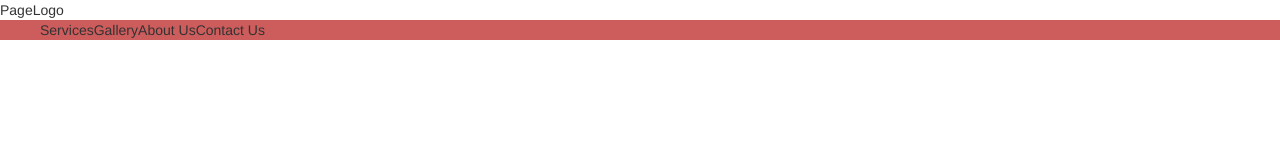
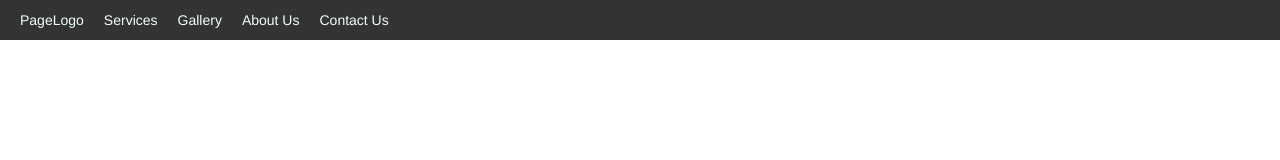
Before and after one commit to alherz/JS-Practice, a plain HTML site: page index.html in a window 1280 px wide. Drawn offline with nearby package versions, Linux system fonts and the light colour scheme.

Commit message:
Add files via upload

```diff
--- a/css/cssMain.css
+++ b/css/cssMain.css
@@ -1,8 +1,32 @@
-header ul {
-    background-color: indianred;
+header{
+    background-color: #333;
+    color: azure;
+    margin: 0px;
+    padding: 0px;
 }
-header li {
+
+header * {
+    margin: 0px;
+    padding: 10px 10px 10px 10px;
+}
+
+#headerLogoText {
+
+}
+
+ul {
     display: inline-block;
+    padding: 0px;
+}
+li {
+    display: inline-block;
+}
+li:hover{
+    background-color: #5e5e5e;
+}
+
+#headerLogoText{
+
 }
 
 .dropdown-content {
@@ -14,6 +38,8 @@ header li {
     z-index: 1;
     /*height: 200px;*/
     width: 200px;
+    margin-top: 10px;
+    margin-left: -10px;
 }
 
 .dropdown-content a {
--- a/index.html
+++ b/index.html
@@ -14,6 +14,8 @@
 
     <link rel="stylesheet" href="css/cssMain.css">
 
+    <script rel="script" src="js/fakeBackEnd.js"></script>
+
     <script rel="script" src="js/headerTemplate.js"></script>
 
     <script rel="script" src="js/jsMain.js"></script>
--- a/js/fakeBackEnd.js
+++ b/js/fakeBackEnd.js
@@ -20,7 +20,7 @@ function headerNavBarLinkValues(navName) {
     // array Position Counter
     var x = 0;
 
-    if (navName == productLink){
+    if (navName == servicesLink){
 
         for(var i = 0; i < navServiceLinkList.length; i++){
             if(i % 2 == 0 || i == 0){
@@ -31,7 +31,7 @@ function headerNavBarLinkValues(navName) {
             }
             //console.log("create product list loop fired!");
         }
-    } else if (navName == aboutLink){
+    } else if (navName == galleryLink){
         for(var i = 0; i < navGalleryLinkList.length; i++){
             if(i % 2 == 0 || i == 0){
                 linkObj.names[x] = (navGalleryLinkList[i]);
--- a/js/headerTemplate.js
+++ b/js/headerTemplate.js
@@ -5,8 +5,8 @@
 // Variable to store the raw HTML for the nav
 var basicHTML = '<span id="headerLogoText">PageLogo</span>' +
     '<ul>' +
-    '<li id="servicesNavLink">Services <div id="servicesNavDropDown" class="dropdown-content"></div></li>' +
-    '<li id="galleryNavLink">Gallery <div id="galleryNavDropDown" class="dropdown-content"></div></li>' +
+    '<li id="servicesNavLink">Services<div id="servicesNavDropDown" class="dropdown-content"></div></li>' +
+    '<li id="galleryNavLink">Gallery<div id="galleryNavDropDown" class="dropdown-content"></div></li>' +
     '<li id="aboutNavLink">About Us</li>' +
     '<li id="contactUsNavLink">Contact Us</li>' +
     '</ul>';
@@ -20,13 +20,13 @@ var galleryLinkDropDown;
 // When page loads makes association with variables variables and HTML IDs. Creates mouse hover events for the elements
 $(function() {
     // Add the raw HTML to the page
-    $('header:first').append(basicHTML);
+    $('header:first > navbar').prepend(basicHTML);
 
     // Adds the event logic to the navigation
-    servicesLink = $('servicesNavLink');
-    servicesLinkDropDown = $('servicesNavDropDown');;
-    galleryLink = $('galleryNavLink');;
-    galleryLinkDropDown = $('galleryNavDropDown');;
+    servicesLink = $('#servicesNavLink');
+    servicesLinkDropDown = $('#servicesNavDropDown');;
+    galleryLink = $('#galleryNavLink');;
+    galleryLinkDropDown = $('#galleryNavDropDown');;
     var mouseLeave = "mouseleave";
     var mouseEnter = "mouseenter";
 
@@ -76,7 +76,6 @@ function dropDownProcessor(navLink, dropdownBox, mouseMovement) {
 
 // Populates the empty nav drop downs
 function populateNavDropDown(navName, dropdownBox) {
-
     var links = headerNavBarLinkValues(navName);
     var linksParsed = JSON.parse(links);
     for (var i = 0; i < linksParsed.names.length; i++){
```
